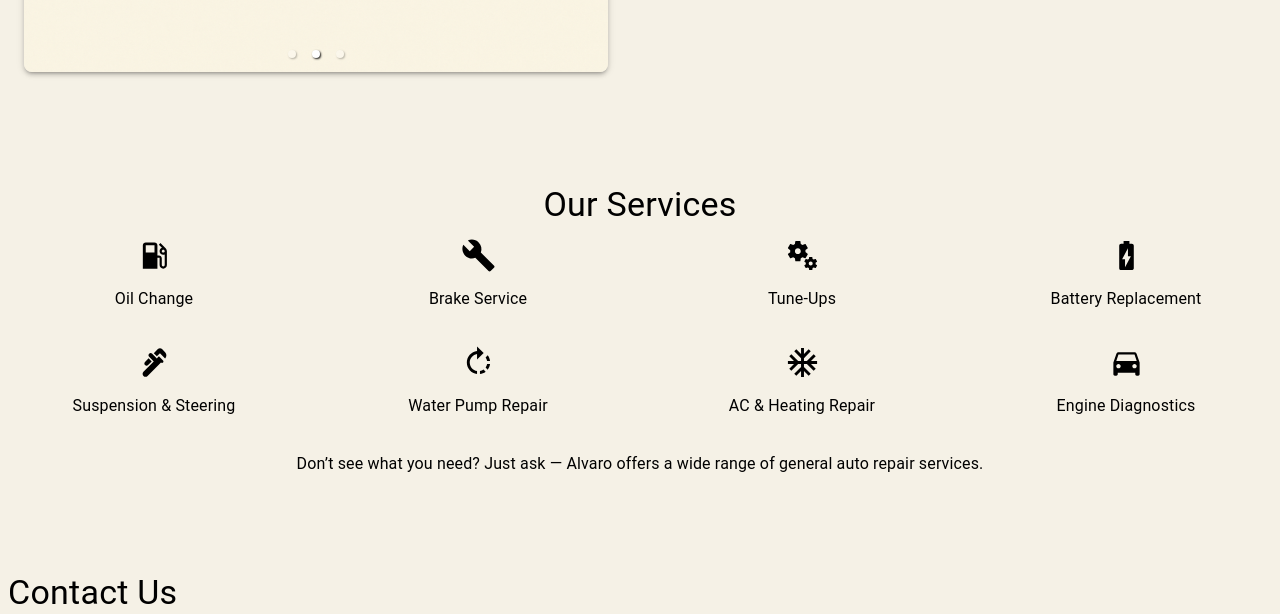
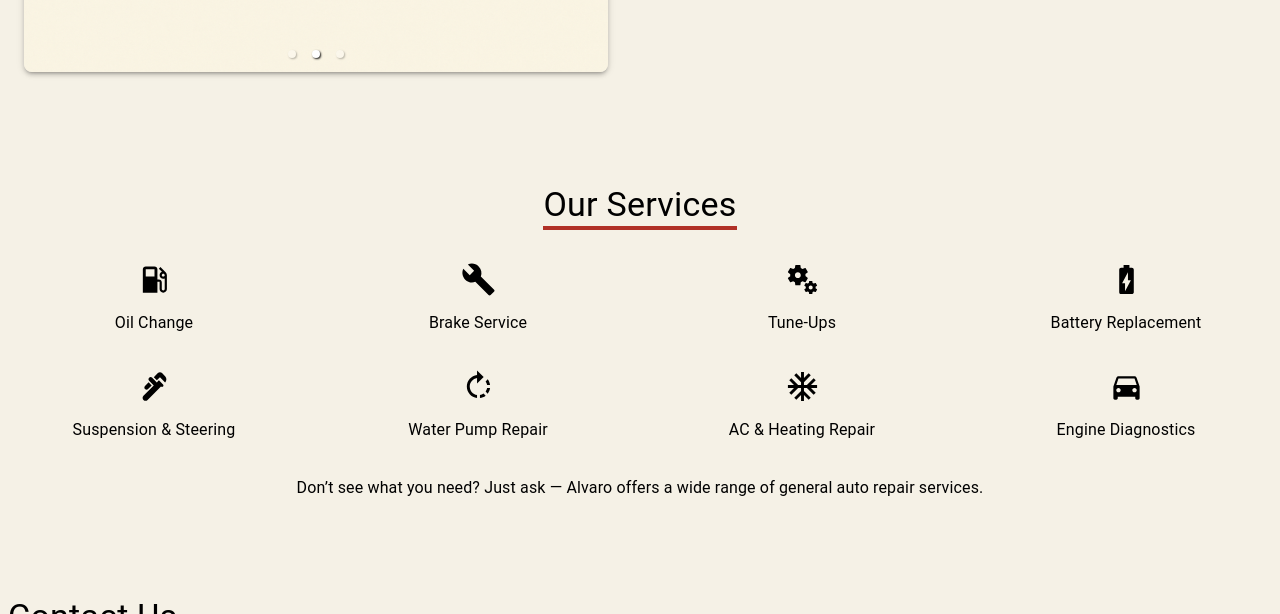
Before and after one commit to Alvaro1965/Alvaro-s-Auto-Repair, a React (Vite) app: page / in a window 1280 px wide. Shown: the part 1432-2046 px from the top of the page. Built offline with nearby package versions, Linux system fonts and the light colour scheme.

Commit message:
styled services and cleaned up home section

```diff
--- a/src/components/HomeSection/index.jsx
+++ b/src/components/HomeSection/index.jsx
@@ -1,12 +1,18 @@
-import { Box, Grid, Typography, Button, useMediaQuery, useTheme } from "@mui/material";
+import {
+  Box,
+  Grid,
+  Typography,
+  Button,
+  useMediaQuery,
+  useTheme,
+} from "@mui/material";
 import mechanicImg from "../../assets/images/mechanic-logo5.png";
-import { useTranslation, Trans } from 'react-i18next';
+import { useTranslation, Trans } from "react-i18next";
 import CustomCarousel from "../CustomCarousel";
 
 export default function HomeSection() {
-
   const theme = useTheme();
-  const isMobile = useMediaQuery(theme.breakpoints.down('sm'));
+  const isMobile = useMediaQuery(theme.breakpoints.down("sm"));
   const { t } = useTranslation();
 
   const handleScrollToContact = () => {
@@ -25,15 +31,19 @@ export default function HomeSection() {
   return (
     <Box component="section" id="home" sx={{ minHeight: "100vh", py: 8 }}>
       <Grid container spacing={4} alignItems="center">
-        <Grid item xs={12} sm={6} component="article" textAlign="center" sx={{ color: theme.palette.text.primary }}>
+        <Grid item xs={12} sm={6} component="article" textAlign="center"
+          sx={{ color: theme.palette.text.primary }}
+        >
           <Typography variant="h3" gutterBottom>
-          <Trans
-            i18nKey="home.title"
-            components={{ name: <span style={{ color: theme.palette.third.main }} /> }}
-          />
+            <Trans
+              i18nKey="home.title"
+              components={{
+                name: <span style={{ color: theme.palette.third.main }} />,
+              }}
+            />
           </Typography>
           <Typography variant="body1" gutterBottom>
-            {t('home.description')}
+            {t("home.description")}
           </Typography>
           <Button
             variant="contained"
@@ -43,12 +53,12 @@ export default function HomeSection() {
             sx={{
               backgroundColor: theme.palette.third.main,
               color: theme.palette.primary.main,
-              '&:hover': {
+              "&:hover": {
                 backgroundColor: theme.customColors.hoverAccent,
               },
             }}
           >
-            {t('home.cta')}
+            {t("home.cta")}
           </Button>
         </Grid>
         <Grid item xs={12} sm={6} component="aside">
--- a/src/components/ServicesSection/index.jsx
+++ b/src/components/ServicesSection/index.jsx
@@ -25,14 +25,20 @@ export default function ServicesSection() {
   ];
 
   return (
-    <Box component="section" id="services" sx={{ py: 8 }}>
-      <Typography variant="h4" align="center" gutterBottom>
+    <Box component="section" id="services" sx={{ py: 8, textAlign: 'center' }}>
+      <Typography variant="h4" align="center" gutterBottom
+        sx={{
+          borderBottom: theme => `4px solid ${theme.palette.third.main}`,
+          display: 'inline-block',
+          mb:4,
+        }}
+      >
         {t('services.title')}
       </Typography>
 
       <Grid container spacing={4}>
         {services.map((service, index) => (
-          <Grid item xs={12} sm={6} md={3} key={index} sx={{ textAlign: 'center' }}>
+          <Grid item xs={12} sm={6} md={3} key={index} >
             <motion.div
               initial={{ opacity: 0, y: 40 }}
               whileInView={{ opacity: 1, y: 0 }}
@@ -48,7 +54,7 @@ export default function ServicesSection() {
         ))}
       </Grid>
 
-      <Typography align="center" variant="body1" sx={{ mt: 4 }}>
+      <Typography variant="body1" sx={{ mt: 4 }}>
         {t('services.footer')}
       </Typography>
     </Box>
```
